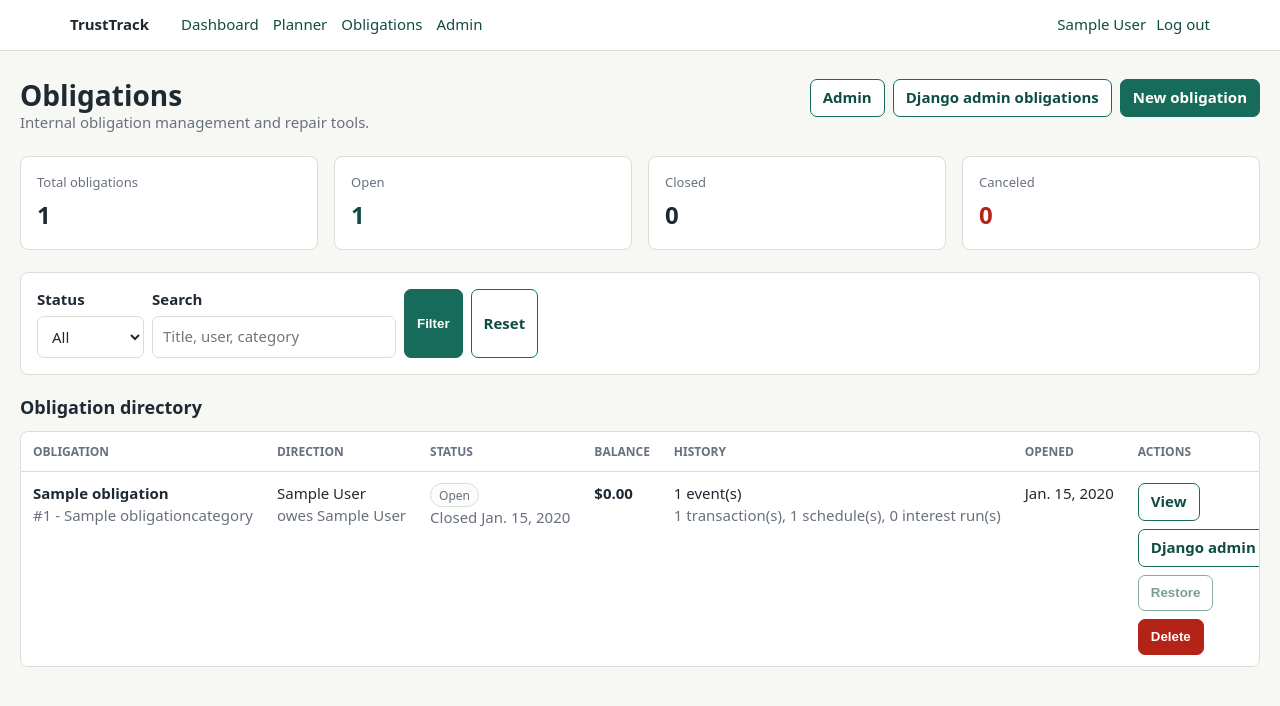
After one commit to Turkevych96/TrustTrack, a Django app: page /admin-panel/obligations/ in a window 1280 px wide. The commit adds this page. Shown: the top 706 px of the page. Run offline with Django 5.2, Linux system fonts and the light colour scheme; a user stored in the database is signed in; tables that the repository leaves empty hold one stand-in row (values such as "Sample post"); data that the repository does not hold is empty.

Commit message:
feat: obligation admin support

```diff
--- /dev/null
+++ b/ledger/templates/ledger/admin_obligations.html
@@ -0,0 +1,206 @@
+{% extends "ledger/base.html" %}
+{% load money %}
+
+{% block title %}Obligations - TrustTrack Admin{% endblock %}
+{% block page_class %}admin-page{% endblock %}
+
+{% block content %}
+<div class="page-title">
+    <div>
+        <h1>Obligations</h1>
+        <div class="muted">Internal obligation management and repair tools.</div>
+    </div>
+    <div class="actions">
+        <a class="button secondary" href="{% url 'ledger:admin_panel' %}">Admin</a>
+        <a class="button secondary" href="{% url 'admin:ledger_obligation_changelist' %}">Django admin obligations</a>
+        <a class="button" href="{% url 'ledger:obligation_create' %}">New obligation</a>
+    </div>
+</div>
+
+<section class="grid admin-metrics">
+    <div class="panel">
+        <div class="metric-label">Total obligations</div>
+        <div class="metric-value">{{ obligations_count }}</div>
+    </div>
+    <div class="panel">
+        <div class="metric-label">Open</div>
+        <div class="metric-value positive">{{ open_obligations_count }}</div>
+    </div>
+    <div class="panel">
+        <div class="metric-label">Closed</div>
+        <div class="metric-value">{{ closed_obligations_count }}</div>
+    </div>
+    <div class="panel">
+        <div class="metric-label">Canceled</div>
+        <div class="metric-value negative">{{ canceled_obligations_count }}</div>
+    </div>
+</section>
+
+<section class="panel section-gap">
+    <form class="actions" method="get">
+        <div>
+            <label for="id_status">Status</label>
+            <select id="id_status" name="status">
+                <option value="all"{% if status_filter == "all" %} selected{% endif %}>All</option>
+                {% for value, label in status_choices %}
+                    <option value="{{ value }}"{% if status_filter == value %} selected{% endif %}>{{ label }}</option>
+                {% endfor %}
+            </select>
+        </div>
+        <div>
+            <label for="id_q">Search</label>
+            <input id="id_q" name="q" type="search" value="{{ search_query }}" placeholder="Title, user, category">
+        </div>
+        <div class="actions">
+            <button class="button" type="submit">Filter</button>
+            <a class="button secondary" href="{% url 'ledger:admin_obligations' %}">Reset</a>
+        </div>
+    </form>
+</section>
+
+<section class="section-gap">
+    <div class="section-title">
+        <h2>Obligation directory</h2>
+    </div>
+    <div class="table-wrap">
+        <table>
+            <thead>
+                <tr>
+                    <th>Obligation</th>
+                    <th>Direction</th>
+                    <th>Status</th>
+                    <th>Balance</th>
+                    <th>History</th>
+                    <th>Opened</th>
+                    <th>Actions</th>
+                </tr>
+            </thead>
+            <tbody>
+                {% for row in obligation_rows %}
+                    <tr>
+                        <td>
+                            <strong>{{ row.obligation.title }}</strong>
+                            <div class="muted">#{{ row.obligation.pk }}{% if row.obligation.category %} - {{ row.obligation.category.name }}{% endif %}</div>
+                        </td>
+                        <td>
+                            {{ row.obligation.borrower|user_label }}
+                            <div class="muted">owes {{ row.obligation.creditor|user_label }}</div>
+                        </td>
+                        <td>
+                            <span class="badge">{{ row.obligation.get_status_display }}</span>
+                            {% if row.obligation.closed_on %}
+                                <div class="muted">Closed {{ row.obligation.closed_on }}</div>
+                            {% endif %}
+                        </td>
+                        <td class="amount">{{ row.balance_units|money_units }}</td>
+                        <td>
+                            {{ row.obligation.financial_event_count }} event(s)
+                            <div class="muted">
+                                {{ row.obligation.ledger_transaction_count }} transaction(s),
+                                {{ row.obligation.event_series_count }} schedule(s),
+                                {{ row.obligation.interest_run_count }} interest run(s)
+                            </div>
+                        </td>
+                        <td>{{ row.obligation.opened_on }}</td>
+                        <td>
+                            <div class="actions">
+                                <a class="button secondary" href="{% url 'ledger:obligation_detail' row.obligation.pk %}">View</a>
+                                <a class="button secondary" href="{% url 'admin:ledger_obligation_change' row.obligation.pk %}">Django admin</a>
+                                {% if row.obligation.status != "open" %}
+                                    <button class="button secondary" type="button" data-dialog-open="restore-obligation-{{ row.obligation.pk }}">Restore</button>
+                                {% else %}
+                                    <button class="button secondary" type="button" disabled title="Open obligations do not need restoring.">Restore</button>
+                                {% endif %}
+                                <button class="button danger" type="button" data-dialog-open="delete-obligation-{{ row.obligation.pk }}">Delete</button>
+                            </div>
+
+                            {% if row.obligation.status != "open" %}
+                                <dialog class="admin-dialog" id="restore-obligation-{{ row.obligation.pk }}">
+                                    <form class="form-grid" method="post" action="{% url 'ledger:admin_obligation_restore' row.obligation.pk %}">
+                                        {% csrf_token %}
+                                        <div class="setting-head">
+                                            <div>
+                                                <h2>Restore obligation</h2>
+                                                <div class="muted">{{ row.obligation.title }} (#{{ row.obligation.pk }})</div>
+                                            </div>
+                                            <button class="link-button" type="button" data-dialog-close="restore-obligation-{{ row.obligation.pk }}">Close</button>
+                                        </div>
+                                        <div>
+                                            <label for="id_restore_confirmation_{{ row.obligation.pk }}">Confirm restore</label>
+                                            <input id="id_restore_confirmation_{{ row.obligation.pk }}" name="restore_confirmation" type="text" autocomplete="off">
+                                            <div class="muted">Type "{{ row.restore_confirmation }}" to reopen this obligation. Recurring schedules stay as they are; review them after restoring.</div>
+                                        </div>
+                                        <div class="actions">
+                                            <button class="button" type="submit">Restore obligation</button>
+                                            <button class="button secondary" type="button" data-dialog-close="restore-obligation-{{ row.obligation.pk }}">Cancel</button>
+                                        </div>
+                                    </form>
+                                </dialog>
+                            {% endif %}
+
+                            <dialog class="admin-dialog" id="delete-obligation-{{ row.obligation.pk }}">
+                                <form class="form-grid" method="post" action="{% url 'ledger:admin_obligation_delete' row.obligation.pk %}">
+                                    {% csrf_token %}
+                                    <div class="setting-head">
+                                        <div>
+                                            <h2>Delete obligation</h2>
+                                            <div class="muted">{{ row.obligation.title }} (#{{ row.obligation.pk }})</div>
+                                        </div>
+                                        <button class="link-button" type="button" data-dialog-close="delete-obligation-{{ row.obligation.pk }}">Close</button>
+                                    </div>
+                                    <div class="setting-note">
+                                        This permanently removes the obligation and its ledger history from the database.
+                                    </div>
+                                    <div>
+                                        <label for="id_delete_confirmation_{{ row.obligation.pk }}">Confirm delete</label>
+                                        <input id="id_delete_confirmation_{{ row.obligation.pk }}" name="delete_confirmation" type="text" autocomplete="off">
+                                        <div class="muted">Type "{{ row.delete_confirmation }}" to permanently delete this obligation.</div>
+                                    </div>
+                                    <div class="actions">
+                                        <button class="button danger" type="submit">Delete obligation</button>
+                                        <button class="button secondary" type="button" data-dialog-close="delete-obligation-{{ row.obligation.pk }}">Cancel</button>
+                                    </div>
+                                </form>
+                            </dialog>
+                        </td>
+                    </tr>
+                {% empty %}
+                    <tr><td colspan="7" class="empty">No obligations found.</td></tr>
+                {% endfor %}
+            </tbody>
+        </table>
+    </div>
+</section>
+{% endblock %}
+
+{% block extra_scripts %}
+<script>
+    (() => {
+        document.querySelectorAll('[data-dialog-open]').forEach((button) => {
+            button.addEventListener('click', () => {
+                const dialog = document.getElementById(button.dataset.dialogOpen);
+                if (!dialog) return;
+                if (typeof dialog.showModal === 'function') {
+                    dialog.showModal();
+                } else {
+                    dialog.setAttribute('open', '');
+                }
+                const field = dialog.querySelector('input[type="text"]');
+                if (field) field.focus();
+            });
+        });
+
+        document.querySelectorAll('[data-dialog-close]').forEach((button) => {
+            button.addEventListener('click', () => {
+                const dialog = document.getElementById(button.dataset.dialogClose);
+                if (!dialog) return;
+                if (typeof dialog.close === 'function') {
+                    dialog.close();
+                } else {
+                    dialog.removeAttribute('open');
+                }
+            });
+        });
+    })();
+</script>
+{% endblock %}
--- a/ledger/templates/ledger/base.html
+++ b/ledger/templates/ledger/base.html
@@ -302,13 +302,26 @@
             color: var(--ink);
             background: var(--panel);
             box-shadow: 0 18px 48px rgba(31, 41, 51, 0.22);
+            white-space: normal;
         }
         .admin-dialog::backdrop {
             background: rgba(31, 41, 51, 0.28);
         }
+        .admin-dialog *,
         .admin-dialog form,
         .admin-dialog input {
             min-width: 0;
+        }
+        .admin-dialog .actions {
+            max-width: 100%;
+        }
+        .admin-dialog .form-grid {
+            width: 100%;
+            max-width: 100%;
+        }
+        .admin-dialog .form-grid > * {
+            width: 100%;
+            max-width: 100%;
         }
         .icon-button {
             width: 36px;
--- a/ledger/urls.py
+++ b/ledger/urls.py
@@ -14,6 +14,9 @@ urlpatterns = [
     path('admin-panel/profiles/', views.admin_profiles, name='admin_profiles'),
     path('admin-panel/profiles/<int:pk>/edit/', views.admin_profile_update, name='admin_profile_update'),
     path('admin-panel/profiles/<int:pk>/check-telegram/', views.admin_profile_check_telegram, name='admin_profile_check_telegram'),
+    path('admin-panel/obligations/', views.admin_obligations, name='admin_obligations'),
+    path('admin-panel/obligations/<int:pk>/restore/', views.admin_obligation_restore, name='admin_obligation_restore'),
+    path('admin-panel/obligations/<int:pk>/delete/', views.admin_obligation_delete, name='admin_obligation_delete'),
     path('admin-panel/categories/', views.admin_categories, name='admin_categories'),
     path('admin-panel/categories/new/', views.admin_category_create, name='admin_category_create'),
     path('admin-panel/categories/<int:pk>/edit/', views.admin_category_update, name='admin_category_update'),
--- a/ledger/views.py
+++ b/ledger/views.py
@@ -8,6 +8,7 @@ from django.contrib.auth.password_validation import get_default_password_validat
 from django.core.exceptions import ValidationError
 from django.db import transaction
 from django.db.models import Count, Q
+from django.db.models.deletion import ProtectedError
 from django.http import HttpResponseForbidden, JsonResponse
 from django.shortcuts import get_object_or_404, redirect, render
 from django.urls import reverse
@@ -35,9 +36,12 @@ from ledger.forms import (
 )
 from ledger.models import (
     EventSeries,
+    EventSeriesVersion,
+    AuditEvent,
     FinancialEvent,
     InterestAccrualRun,
     InterestRatePeriod,
+    LedgerAccount,
     LedgerEntry,
     LedgerTransaction,
     Obligation,
@@ -161,6 +165,33 @@ def _admin_user_rows(users):
             }
         )
     return rows
+
+
+def _admin_obligation_rows(obligations):
+    return [
+        {
+            'obligation': obligation,
+            'balance_units': get_obligation_balance(obligation),
+            'restore_confirmation': f'OPEN {obligation.pk}',
+            'delete_confirmation': f'DELETE {obligation.pk}',
+        }
+        for obligation in obligations
+    ]
+
+
+def _hard_delete_obligation(obligation):
+    deleted_count = 0
+    deleted_count += AuditEvent.objects.filter(obligation=obligation).delete()[0]
+    deleted_count += InterestAccrualRun.objects.filter(obligation=obligation).delete()[0]
+    deleted_count += LedgerEntry.objects.filter(transaction__obligation=obligation).delete()[0]
+    deleted_count += LedgerTransaction.objects.filter(obligation=obligation).delete()[0]
+    deleted_count += FinancialEvent.objects.filter(obligation=obligation).delete()[0]
+    deleted_count += InterestRatePeriod.objects.filter(obligation=obligation).delete()[0]
+    deleted_count += EventSeriesVersion.objects.filter(event_series__obligation=obligation).delete()[0]
+    deleted_count += EventSeries.objects.filter(obligation=obligation).delete()[0]
+    deleted_count += LedgerAccount.objects.filter(obligation=obligation).delete()[0]
+    deleted_count += Obligation.objects.filter(pk=obligation.pk).delete()[0]
+    return deleted_count
 
 
 def signup(request):
@@ -403,6 +434,114 @@ def admin_profile_check_telegram(request, pk):
         display_name = profile_obj.telegram_display_name or profile_obj.telegram_id
         messages.success(request, f'Telegram connection verified for {user_label(profile_obj.user)}: {display_name}.')
     return redirect(next_url_name, pk=profile_obj.pk) if next_url_name == 'ledger:admin_profile_update' else redirect(next_url_name)
+
+
+@login_required
+def admin_obligations(request):
+    if not request.user.is_staff:
+        return HttpResponseForbidden('Only staff users can access the admin panel.')
+
+    status_filter = request.GET.get('status', 'all')
+    search_query = request.GET.get('q', '').strip()
+    obligations = (
+        Obligation.objects
+        .select_related('borrower', 'creditor', 'category')
+        .annotate(
+            financial_event_count=Count('financial_events', distinct=True),
+            ledger_transaction_count=Count('ledger_transactions', distinct=True),
+            event_series_count=Count('event_series', distinct=True),
+            interest_run_count=Count('interest_accrual_runs', distinct=True),
+        )
+        .order_by('status', '-opened_on', 'title')
+    )
+    if status_filter in dict(Obligation.Status.choices):
+        obligations = obligations.filter(status=status_filter)
+    else:
+        status_filter = 'all'
+    if search_query:
+        obligations = obligations.filter(
+            Q(title__icontains=search_query)
+            | Q(borrower__username__icontains=search_query)
+            | Q(borrower__first_name__icontains=search_query)
+            | Q(borrower__last_name__icontains=search_query)
+            | Q(creditor__username__icontains=search_query)
+            | Q(creditor__first_name__icontains=search_query)
+            | Q(creditor__last_name__icontains=search_query)
+            | Q(category__name__icontains=search_query)
+        )
+
+    all_obligations = Obligation.objects.all()
+    return render(
+        request,
+        'ledger/admin_obligations.html',
+        {
+            'obligation_rows': _admin_obligation_rows(obligations),
+            'status_filter': status_filter,
+            'search_query': search_query,
+            'status_choices': Obligation.Status.choices,
+            'obligations_count': all_obligations.count(),
+            'open_obligations_count': all_obligations.filter(status=Obligation.Status.OPEN).count(),
+            'closed_obligations_count': all_obligations.filter(status=Obligation.Status.CLOSED).count(),
+            'canceled_obligations_count': all_obligations.filter(status=Obligation.Status.CANCELED).count(),
+        },
+    )
+
+
+@login_required
+@require_POST
+def admin_obligation_restore(request, pk):
+    if not request.user.is_staff:
+        return HttpResponseForbidden('Only staff users can access the admin panel.')
+
+    obligation = get_object_or_404(Obligation, pk=pk)
+    expected_confirmation = f'OPEN {obligation.pk}'
+    if request.POST.get('restore_confirmation') != expected_confirmation:
+        messages.error(request, f'Type "{expected_confirmation}" to restore this obligation.')
+        return redirect('ledger:admin_obligations')
+    if obligation.status == Obligation.Status.OPEN:
+        messages.info(request, f'Obligation {obligation.title} is already open.')
+        return redirect('ledger:admin_obligations')
+
+    previous_status = obligation.status
+    previous_closed_on = obligation.closed_on
+    with transaction.atomic():
+        obligation.status = Obligation.Status.OPEN
+        obligation.closed_on = None
+        obligation.save(update_fields=['status', 'closed_on', 'updated_at'])
+        AuditEvent.objects.create(
+            actor=request.user,
+            event_type='admin_obligation_restored',
+            obligation=obligation,
+            payload={
+                'previous_status': previous_status,
+                'previous_closed_on': previous_closed_on.isoformat() if previous_closed_on else None,
+            },
+        )
+    messages.success(request, f'Obligation {obligation.title} was restored. Review recurring schedules before generating future events.')
+    return redirect('ledger:admin_obligations')
+
+
+@login_required
+@require_POST
+def admin_obligation_delete(request, pk):
+    if not request.user.is_staff:
+        return HttpResponseForbidden('Only staff users can access the admin panel.')
+
+    obligation = get_object_or_404(Obligation, pk=pk)
+    expected_confirmation = f'DELETE {obligation.pk}'
+    if request.POST.get('delete_confirmation') != expected_confirmation:
+        messages.error(request, f'Type "{expected_confirmation}" to permanently delete this obligation.')
+        return redirect('ledger:admin_obligations')
+
+    title = obligation.title
+    try:
+        with transaction.atomic():
+            deleted_count = _hard_delete_obligation(obligation)
+    except ProtectedError as error:
+        messages.error(request, f'Obligation {title} could not be deleted because related records are protected: {error}.')
+    else:
+        messages.success(request, f'Obligation {title} and {deleted_count} related database row(s) were permanently deleted.')
+    return redirect('ledger:admin_obligations')
 
 
 @login_required
```
Also changed, not shown: ledger/templates/ledger/admin_panel.html (+8 -1 lines), ledger/tests.py (+81 -0 lines).
